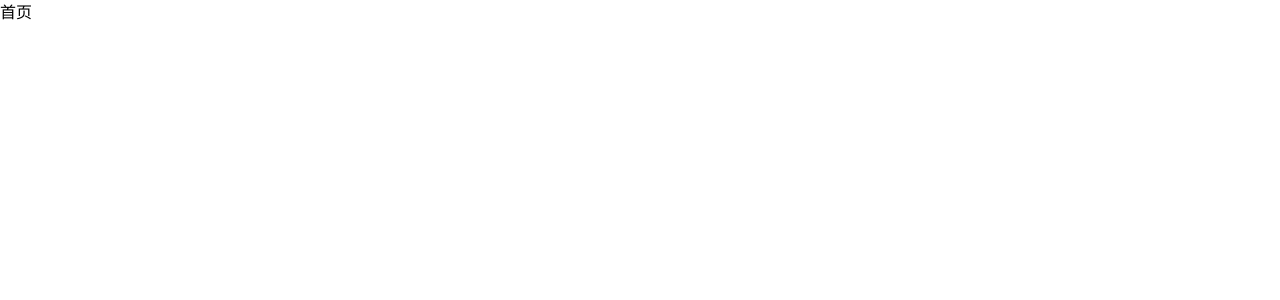
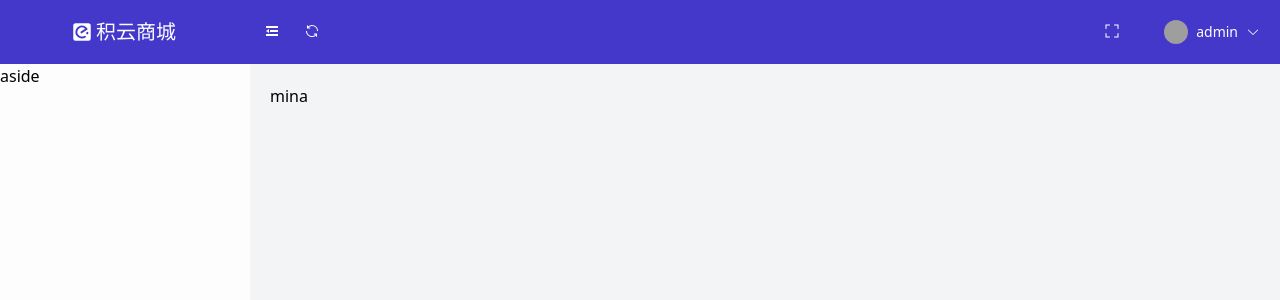
Before and after one commit to zhjMr/m-shoping, a Vue app: page / in a window 1280 px wide. Shown: the top 300 px of the page. Built offline with nearby package versions, Linux system fonts and the light colour scheme; grey boxes are pictures that could not be loaded.

Commit message:
首页布局

```diff
--- /dev/null
+++ b/src/layout/AppAside/index.vue
@@ -0,0 +1,11 @@
+<template>
+    <div>
+        aside
+    </div>
+</template>
+<script>
+
+</script>
+<style scoped >
+
+</style>
--- /dev/null
+++ b/src/layout/AppHeader/index.vue
@@ -0,0 +1,71 @@
+<template>
+    <div class="flex items-center justify-between h-[64px]">
+        <div class="flex items-center   text-light-50 font-extralight" style="font-size: 20px;">
+            <div class="mx-13 flex items-center">
+                <el-icon>
+                    <ElemeFilled />
+                </el-icon>
+                <div class="ml-1">积云商城</div>
+            </div>
+            <div class=" px-3 py-4 ml-6 hover:bg-indigo-600">
+                <el-icon size="16">
+                    <Fold />
+                </el-icon>
+            </div>
+            <div class="px-3  py-4 hover:bg-indigo-600">
+                <el-icon size="16">
+                    <Refresh />
+                </el-icon>
+            </div>
+
+        </div>
+        <div>
+            <el-dropdown @command="handleCommand" class="ml-4">
+                <div class="flex items-center  text-light-50 h-[64px]">
+                    <div class="px-3 py-6  mr-8 hover:bg-indigo-600">
+                        <el-icon color="#fff" size="16">
+                            <FullScreen />
+                        </el-icon>
+                    </div>
+                    <img class="w-6  h-6 rounded-full "
+                        src="http://tangzhe123-com.oss-cn-shenzhen.aliyuncs.com/public/62af03d1b2aeb.jpg" />
+                    <div class="mx-2">admin</div>
+                    <el-icon>
+                        <arrow-down />
+                    </el-icon>
+                </div>
+                <template #dropdown>
+                    <el-dropdown-menu>
+                        <el-dropdown-item command="changePassword">修改密码</el-dropdown-item>
+                        <el-dropdown-item command="logout">退出登录</el-dropdown-item>
+                    </el-dropdown-menu>
+                </template>
+            </el-dropdown>
+        </div>
+    </div>
+</template>
+<script setup>
+// 修改密码  退出登录
+const handleCommand = (e) => {
+    console.log(e);
+    // 退出登录
+    if (e === "logout") {
+        handleLogout();
+    } else {
+        //修改密码
+        handleChangePass();
+    }
+};
+//点击退出登录触发的方法
+const handleLogout = () => {
+    alert('退出登录')
+}
+//点击修改密码触发的方法
+const handleChangePass = () => {
+    alert('修改密码')
+}
+
+</script>
+<style scoped >
+
+</style>
--- /dev/null
+++ b/src/layout/AppMain/index.vue
@@ -0,0 +1,12 @@
+<template>
+    <div>
+        mina
+       <router-view></router-view>
+    </div>
+</template>
+<script>
+
+</script>
+<style scoped >
+
+</style>
--- a/src/views/index.vue
+++ b/src/views/index.vue
@@ -1,5 +1,27 @@
 <template>
     <div>
-        首页
+        <el-container class="min-h-screen">
+            <el-header class="bg-indigo-700 h-[64px]">
+                <AppHeader />
+            </el-header>
+            <el-container>
+                <el-aside width="250px" class="bg-light-50">
+                    <AppAside />
+                </el-aside>
+                <el-main class="bg-gray-100">
+                    <AppMain />
+                </el-main>
+            </el-container>
+        </el-container>
     </div>
 </template>
+
+<script setup>
+import AppHeader from '@/layout/AppHeader/index.vue' //头部header
+import AppAside from '@/layout/AppAside/index.vue'  //侧边菜单
+import AppMain from '@/layout/AppMain/index.vue'     //中间展示
+</script>
+
+<style scoped>
+
+</style>
```
